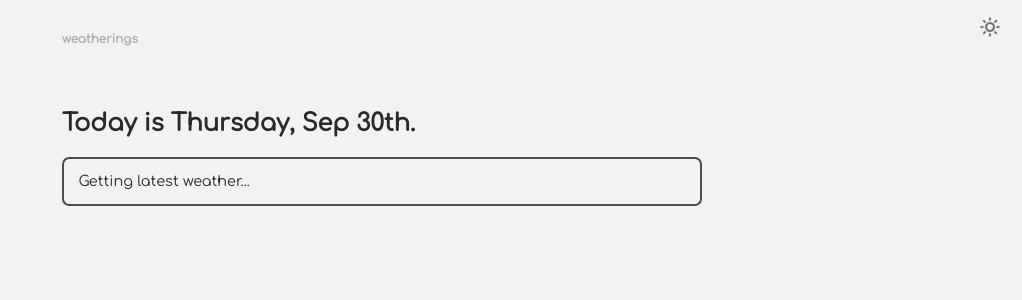
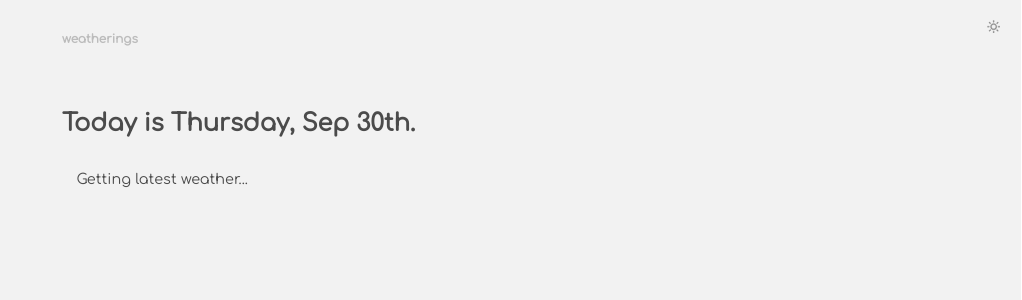
Before and after one commit to reedlauber/weatherings, a React (Create React App) app: page / in a window 1280 px wide. Shown: the top 300 px of the page, without its empty margins (258-1280 px from the left). Built offline with nearby package versions, Linux system fonts and the light colour scheme; no server answers.

Commit message:
Add sidebar and button

```diff
--- a/src/App.css
+++ b/src/App.css
@@ -1,13 +1,25 @@
 :root {
-  --color-default: #2a2a2a;
-  --color-grey: #4c4c4c;
+  --color-white: #fafafa;
+
+  --color-grey-100: #2a2a2a;
+  --color-grey-200: #4b4b4b;
+  --color-grey-300: #5f5f5f;
+  --color-grey-400: #727272;
+  --color-grey-500: #8b8b8b;
+  --color-grey-600: #a4a4a4;
+  --color-grey-700: #bcbcbc;
+  --color-grey-800: #d4d4d4;
+  --color-grey-900: #ededed;
+
+  --color-default: var(--color-grey-200);
+
   --color-red: rgb(179, 32, 32);
   --color-yellow: rgb(194, 180, 117);
 
   --color-border: #fff;
   --color-background: #f2f2f2;
-  --color-title: #afafaf;
-  --color-icon: #6a6a6a;
+  --color-title: var(--color-grey-700);
+  --color-icon: var(--color-grey-500);
 }
 
 html {
@@ -24,11 +36,11 @@ body {
 }
 
 body.--dark {
-  --color-border: #272727;
-  --color-default: #eaeaea;
-  --color-background: #333;
-  --color-title: #6a6a6a;
-  --color-icon: #c5c5c5;
+  --color-border: var(--color-grey-100);
+  --color-default: var(--color-grey-900);
+  --color-background: var(--color-grey-100);
+  --color-title: var(--color-grey-400);
+  --color-icon: var(--color-grey-600);
 }
 
 ul, ol, li {
--- a/src/App.tsx
+++ b/src/App.tsx
@@ -13,7 +13,7 @@ import Header from './components/header';
 import LastUpdated from 'components/last-updated';
 import Layout, { LayoutMain } from './components/layout';
 import Notification from './components/notification';
-import ThemeButton from 'components/theme-button';
+import Settings from './components/settings';
 import WeeklyDays from './components/weekly-days';
 
 function App() {
@@ -31,7 +31,6 @@ function App() {
 
   return (
     <Layout>
-      <ThemeButton />
       <Header />
 
       <LayoutMain>
@@ -61,6 +60,8 @@ function App() {
           </>
         )}
       </LayoutMain>
+
+      <Settings />
     </Layout>
   );
 }
--- /dev/null
+++ b/src/components/button/index.css
@@ -0,0 +1,39 @@
+.button {
+  --color-green-200: #303F28;
+  --color-green-300: #414F39;
+  --color-green-400: #56634F;
+
+  display: inline-block;
+  padding: 0.66em 1.25em;
+  border: 1px solid var(--color-grey-600);
+  border-radius: 0.5em;
+  font-weight: 700;
+  background-color: var(--color-white);
+  color: var(--color-grey-200);
+  cursor: pointer;
+  box-shadow: inset 1px 0 6px 2px rgba(0, 0, 0, 0.05);
+}
+.button.--selected {
+  background-color: var(--color-green-400);
+  color: #fff;
+}
+
+.--dark .button {
+  border-color: var(--color-grey-100);
+}
+
+.button-group {
+  display: inline-block;
+  box-shadow: 1px 1px 4px rgba(0, 0, 0, 0.1);
+}
+
+.button-group .button:first-child {
+  border-top-right-radius: 0;
+  border-bottom-right-radius: 0;
+}
+
+.button-group .button:not(:first-child) {
+  margin-left: -1px;
+  border-top-left-radius: 0;
+  border-bottom-left-radius: 0;
+}
--- /dev/null
+++ b/src/components/button/index.tsx
@@ -0,0 +1,18 @@
+import React, { HTMLAttributes } from 'react';
+
+import './index.css';
+
+interface ButtonProps extends HTMLAttributes<HTMLButtonElement> {
+  children: React.ReactNode;
+  isSelected?: boolean;
+}
+
+const Button = React.memo<ButtonProps>(({ children, isSelected = false, ...rest }) => {
+  const classes = `button${isSelected ? ' --selected' : ''}`;
+
+  return (
+    <button className={classes} type="button" {...rest}>{children}</button>
+  );
+});
+
+export default Button;
--- a/src/components/layout/index.css
+++ b/src/components/layout/index.css
@@ -15,7 +15,9 @@
       text-transform: lowercase;
     }
 
-.layout-main { }
+.layout-main {
+  font-size: 1rem;
+}
 
   .layout-main h2 > {
     margin: 0;
--- a/src/components/theme-button/useTheme.ts
+++ b/src/components/settings/components/theme/hooks/useTheme.ts
@@ -1,10 +1,10 @@
-import { useCallback, useEffect, useState } from 'react';
+import { useEffect, useState } from 'react';
 
 import type { ThemeMode } from 'types';
 
 import { getTheme, setTheme } from 'lib/local';
 
-const useTheme = (): [ThemeMode, () => void] => {
+const useTheme = (): [ThemeMode, (mode: ThemeMode) => void] => {
   const [mode, setMode] = useState<ThemeMode>('light');
 
   useEffect(() => {
@@ -21,11 +21,7 @@ const useTheme = (): [ThemeMode, () => void] => {
     setTheme(mode);
   }, [mode]);
 
-  const handleToggle = useCallback(() => {
-    setMode(mode === 'light' ? 'dark' : 'light');
-  }, [mode]);
-
-  return [mode, handleToggle];
+  return [mode, setMode];
 };
 
 export default useTheme;
--- /dev/null
+++ b/src/components/settings/components/theme/index.tsx
@@ -0,0 +1,33 @@
+import React, { useCallback } from 'react';
+
+import Button from 'components/button';
+
+import useTheme from './hooks/useTheme';
+
+const SettingsTheme = React.memo(() => {
+  const [mode, setMode] = useTheme();
+
+  const handleLightClick = useCallback(() => {
+    setMode('light');
+  }, [setMode]);
+
+  const handleDarkClick = useCallback(() => {
+    console.log('click dark')
+    setMode('dark');
+  }, [setMode]);
+
+  return (
+    <div className="settings-theme">
+      <h2>Theme</h2>
+
+      <div className="-offset">
+        <div className="button-group">
+          <Button isSelected={mode === 'light'} onClick={handleLightClick}>Light</Button>
+          <Button isSelected={mode === 'dark'} onClick={handleDarkClick}>Dark</Button>
+        </div>
+      </div>
+    </div>
+  );
+});
+
+export default SettingsTheme;
--- /dev/null
+++ b/src/components/settings/components/toggle/index.tsx
@@ -0,0 +1,21 @@
+import React from 'react';
+
+import { SunIcon } from 'components/icons';
+
+interface SettingsToggleProps {
+  isOpen?: boolean;
+  onToggle?: () => void;
+}
+
+const SettingsToggle = React.memo<SettingsToggleProps>(({ isOpen = false, onToggle }) => {
+
+  return (
+    <div className="settings-toggle">
+      <button className="theme-button-button" onClick={onToggle} title="Toggle settings sidebar" type="button">
+        <SunIcon />
+      </button>
+    </div>
+  );
+});
+
+export default SettingsToggle;
--- /dev/null
+++ b/src/components/settings/index.css
@@ -0,0 +1,41 @@
+.settings {
+  font-size: 1rem;
+  z-index: 10;
+}
+
+  .settings-toggle {
+    position: fixed;
+    top: 1rem;
+    right: 1rem;
+    z-index: 2;
+  }
+
+      .settings-toggle-button {
+        border: 0;
+        background-color: transparent;
+        cursor: pointer;
+      }
+
+        .settings-toggle-button svg {
+          height: 1.5em;
+          width: 1.5em;
+        }
+
+  .settings-panel {
+    --width: 360px;
+
+    position: fixed;
+    top: 0;
+    right: calc(var(--width) * -1 - 2rem);
+    bottom: 0;
+    z-index: 1;
+    padding: 1rem;
+    width: var(--width);
+    border-left: 1px solid var(--color-border);
+    background-color: var(--color-background);
+    transition: right 0.33s ease-in-out;
+  }
+  .settings-panel.--open {
+    right: 0;
+    box-shadow: -1px 0 6px rgba(0, 0, 0, 0.15);
+  }
--- /dev/null
+++ b/src/components/settings/index.tsx
@@ -0,0 +1,30 @@
+import React, { useCallback, useState } from 'react';
+
+import Theme from './components/theme';
+import Toggle from './components/toggle';
+
+import './index.css';
+
+const Settings = React.memo(() => {
+  const [isOpen, setIsOpen] = useState(false);
+
+  const handleClick = useCallback(() => {
+    setIsOpen(!isOpen);
+  }, [isOpen]);
+
+  const panelClasses = isOpen ? ' --open' : '';
+
+  return (
+    <aside className="settings">
+      <div className="settings-toggle">
+        <Toggle isOpen={isOpen} onToggle={handleClick} />
+      </div>
+
+      <div className={`settings-panel${panelClasses}`}>
+        <Theme />
+      </div>
+    </aside>
+  );
+});
+
+export default Settings;
--- a/src/components/theme-button/index.tsx
+++ /dev/null
@@ -1,24 +0,0 @@
-import React, { useCallback } from 'react';
-
-import { MoonIcon, SunIcon } from 'components/icons';
-
-import useTheme from './useTheme';
-
-const ThemeButton = React.memo(() => {
-  const [mode, onToggle] = useTheme();
-
-  const handleClick = useCallback(() => {
-    onToggle();
-  }, [onToggle]);
-
-  return (
-    <div className="theme-button">
-      <button className="theme-button-button" onClick={handleClick} title="Light/dark mode" type="button">
-        {mode === 'light' && <SunIcon />}
-        {mode === 'dark' && <MoonIcon />}
-      </button>
-    </div>
-  );
-});
-
-export default ThemeButton;
```
